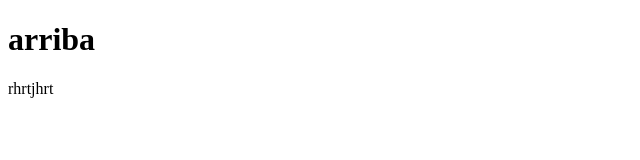
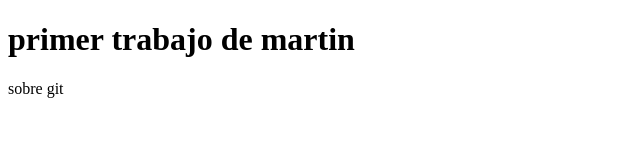
Before and after one commit to martinfulgenzi/git_miprimertrabajo, a plain HTML site: page index.html in a window 1280 px wide. Shown: the whole page, without its empty margins (0-640 px from the left). Drawn offline with Linux system fonts and the light colour scheme.

Commit message:
trabajo 2

```diff
--- a/index.html
+++ b/index.html
@@ -4,9 +4,9 @@
     <meta charset="UTF-8">
     <meta http-equiv="X-UA-Compatible" content="IE=edge">
     <meta name="viewport" content="width=device-width, initial-scale=1.0">
-    <title>github</title>
+    <title>git-hub-trabajo-primero</title>
 </head>
 <body>
-    <h1>arriba</h1>
-    <p>rhrtjhrt</p>
+    <h1>primer trabajo de martin</h1>
+    <p>sobre git</p>
 </body>
```
